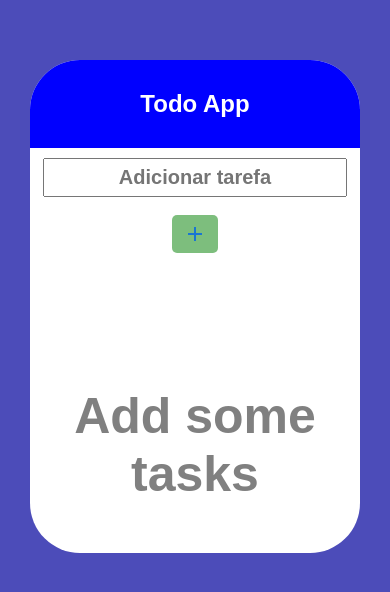
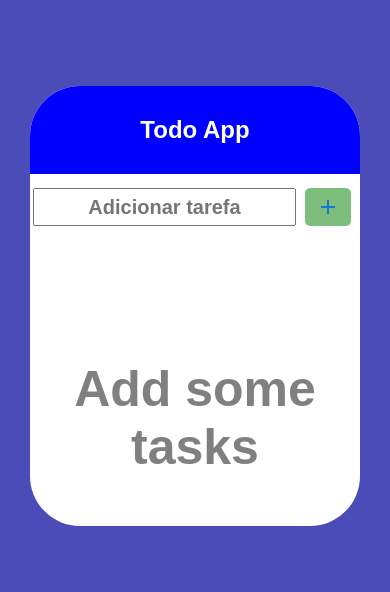
Before and after one commit to moisesmelllo/to-do-list-react, a React (Vite) app in the folder todo-list/: page / in a window 390 px wide. Shown: the part 146-738 px from the top of the page. Built offline with nearby package versions, Linux system fonts and the light colour scheme.

Commit message:
feat: responsividade

```diff
--- a/todo-list/src/body/Body.css
+++ b/todo-list/src/body/Body.css
@@ -24,6 +24,7 @@
 
 .body-button-done {
   margin: 5px;
+  margin-right: 10px;
   margin-left: 16px;
   padding: 6px 12px;
   border: none;
--- a/todo-list/src/searchbar/SearchBar.jsx
+++ b/todo-list/src/searchbar/SearchBar.jsx
@@ -32,7 +32,7 @@ const SearchBar = ({onAddTask}) => {
         type="text"
         placeholder="Adicionar tarefa"
         value={inputValue}
-        maxLength={25}
+        maxLength={15}
         onKeyPress={handleKeyPress}
         onChange={handleInputChange}
       />
--- a/todo-list/src/searchbar/searchbar.css
+++ b/todo-list/src/searchbar/searchbar.css
@@ -9,6 +9,7 @@
   margin-right: 5px;
   text-align: center;
   width: 408px;
+  height: 22px;
   padding: 6px 0;
   margin-top:  15px;
   font-weight: bolder;
@@ -22,6 +23,7 @@
   border-radius: 5px;
   cursor: pointer;
   margin-bottom: 6px;
+  margin-top: 6px;
 }
 
 .add-btn:hover {
@@ -31,13 +33,26 @@
 
 @media screen and (max-width: 768px) {
   .searchbar {
-    flex-direction: column;
     align-items: center;
-  }
+    display: flex;
+    justify-content: center;
+    padding-left: 3px;
+}
 
   .input-searchbar {
-    width: 100%;
+    width: 90vw;
+    min-width: 180px;
     max-width: 300px; /* Defina um tamanho máximo adequado para evitar ultrapassar o limite */
     margin: 10px 0;
   }
+
+  .add-btn {
+  background-color: rgba(0, 128, 0, 0.511);
+  padding: 7px 11px;
+  border: none;
+  border-radius: 5px;
+  cursor: pointer;
+  margin-bottom: 6px;
+  margin-top: 6px;
 }
+}
```
